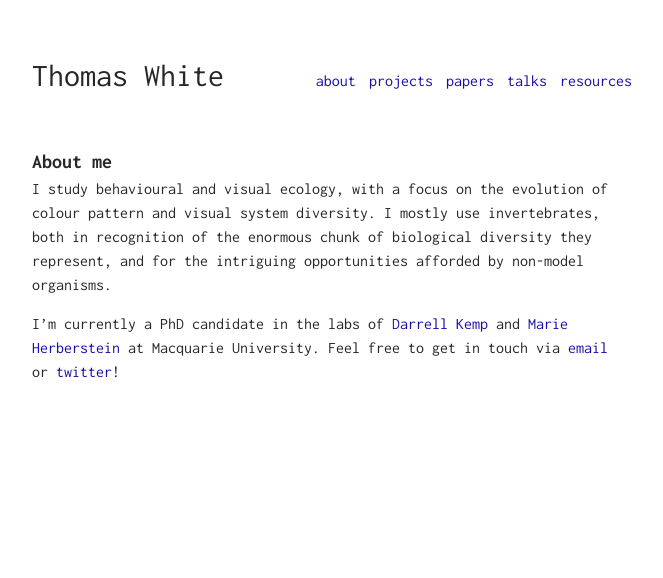
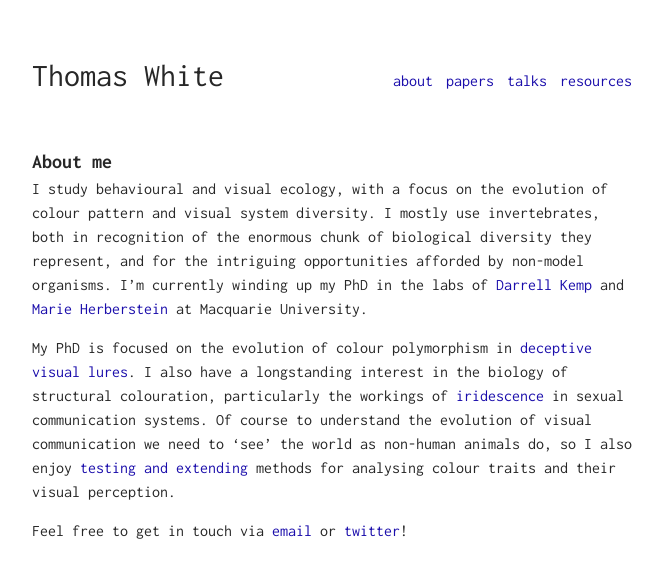
Before and after one commit to thomased/thomased.github.io, a Jekyll site: the page built from index.md, in a window 1280 px wide. Shown: the top 578 px of the page, without its empty margins (308-971 px from the left). Built offline with Jekyll 4.4.1, drawn with Linux system fonts in a browser that asks for light colours.

Commit message:
Tighten about, ditch projects

```diff
--- a/_data/navigation.yml
+++ b/_data/navigation.yml
@@ -1,8 +1,5 @@
 - title: about
   url: /
-
-- title: projects
-  url: /projects
 
 - title: papers
   url: /papers
--- a/index.md
+++ b/index.md
@@ -3,6 +3,8 @@ layout: post
 ---
 
 # About me
-I study behavioural and visual ecology, with a focus on the evolution of colour pattern and visual system diversity. I mostly use invertebrates, both in recognition of the enormous chunk of biological diversity they represent, and for the intriguing opportunities afforded by non-model organisms.
+I study behavioural and visual ecology, with a focus on the evolution of colour pattern and visual system diversity. I mostly use invertebrates, both in recognition of the enormous chunk of biological diversity they represent, and for the intriguing opportunities afforded by non-model organisms. I'm currently winding up my PhD in the labs of [Darrell Kemp](http://www.evolutionaryecologymq.com/) and [Marie Herberstein](https://sites.google.com/site/behaviouralecologymacquarie/) at Macquarie University.
 
-I'm currently a PhD candidate in the labs of [Darrell Kemp](http://www.evolutionaryecologymq.com/) and [Marie Herberstein](https://sites.google.com/site/behaviouralecologymacquarie/) at Macquarie University. Feel free to get in touch via [email](mailto:thomas.white026@gmail.com) or [twitter](https://twitter.com/tomedwhite)!
+My PhD is focused on the evolution of colour polymorphism in [deceptive visual lures](https://www.google.com/search?as_st=y&tbm=isch&as_q=gasteracantha&as_epq=&as_oq=&as_eq=&imgsz=&imgar=&imgc=&imgcolor=&imgtype=&cr=&as_sitesearch=&safe=images&as_filetype=&as_rights=). I also have a longstanding interest in the biology of structural colouration, particularly the workings of  [iridescence](https://www.google.com/search?as_st=y&tbm=isch&as_q=iridescent%2C+butterfly&as_epq=&as_oq=&as_eq=&imgsz=&imgar=&imgc=&imgcolor=&imgtype=&cr=&as_sitesearch=&safe=images&as_filetype=&as_rights=) in sexual communication systems. Of course to understand the evolution of visual communication we need to 'see' the world as non-human animals do, so I also enjoy [testing and extending](https://github.com/rmaia/pavo) methods for analysing colour traits and their visual perception.
+
+Feel free to get in touch via [email](mailto:thomas.white026@gmail.com) or [twitter](https://twitter.com/tomedwhite)!
```
Also changed, not shown: projects/index.md (deleted, +0 -15 lines).
